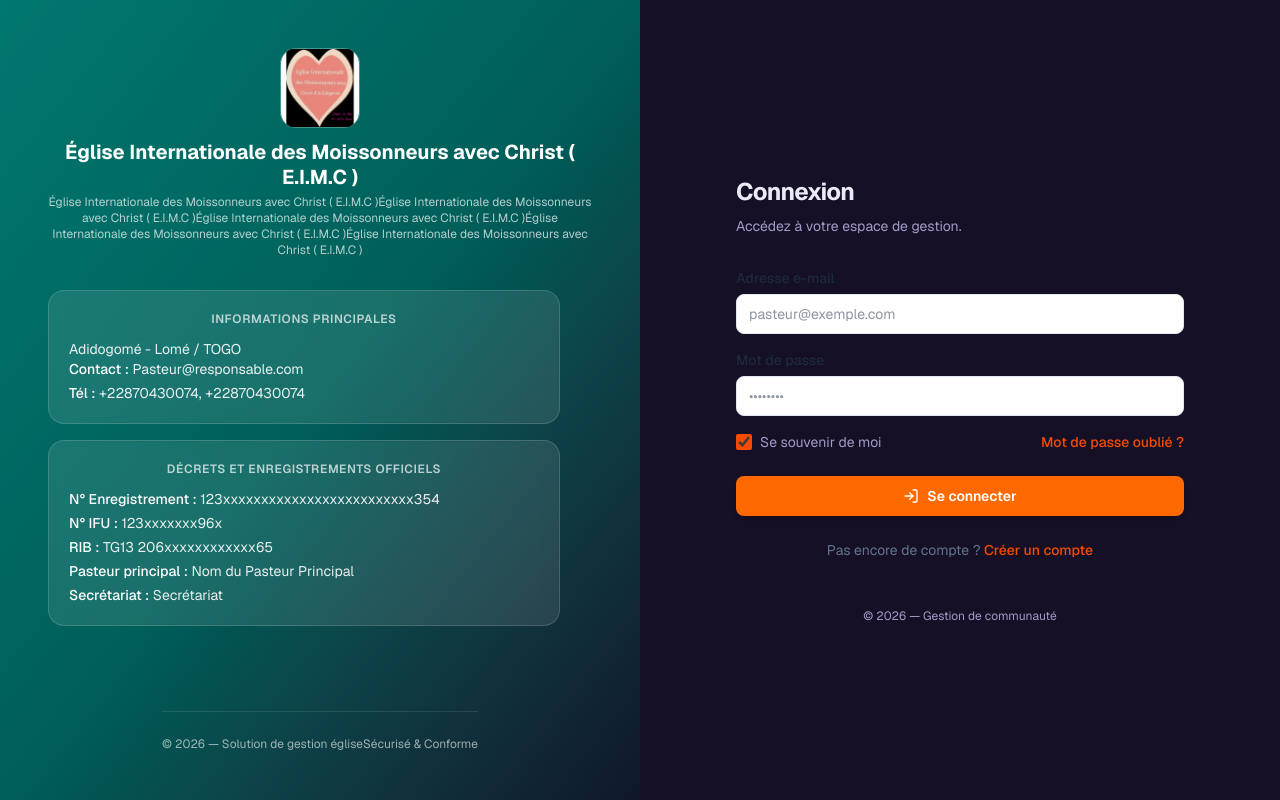
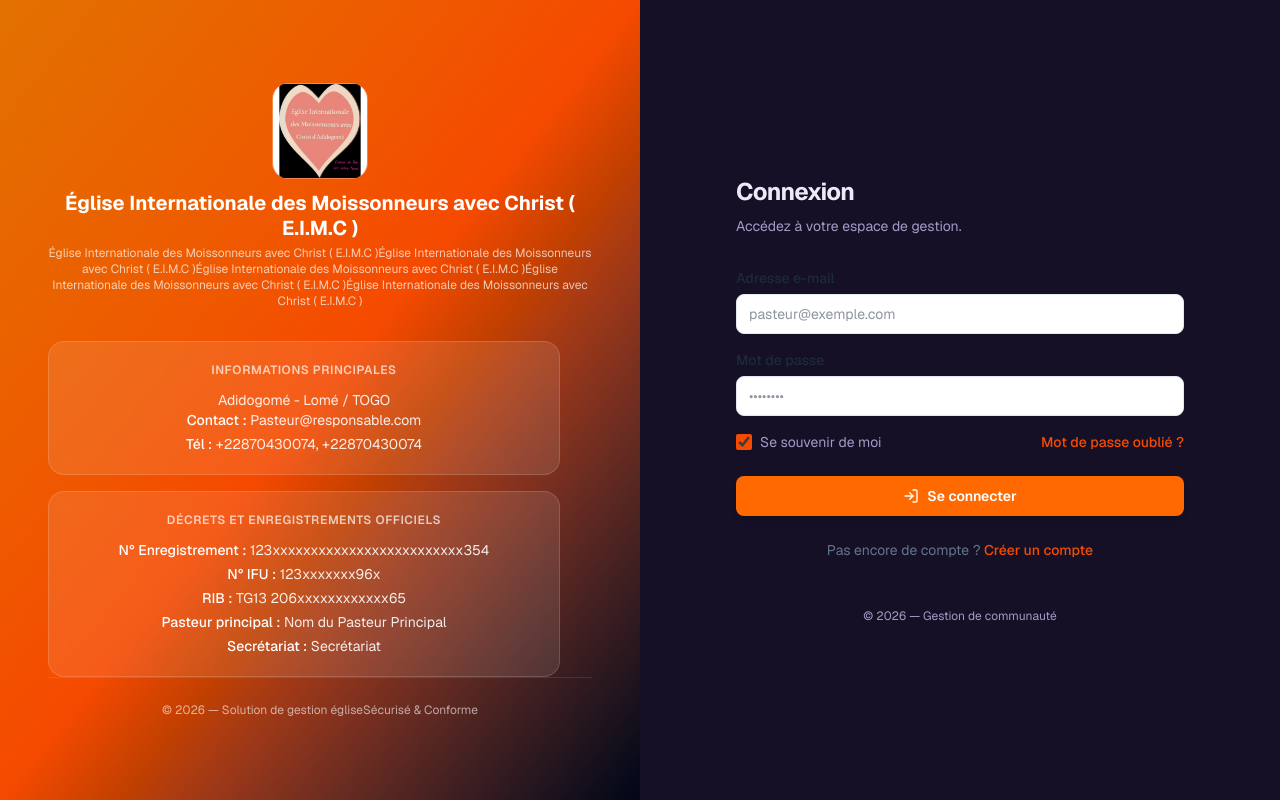
Before and after one commit to jeanbaptistedegbey10-dev/eglise-saas, a Next.js app: page /login in a window 1280 px wide. Built offline with nearby package versions, Linux system fonts and the light colour scheme; no server answers; the database is empty.

Commit message:
feat: rebranding entite unique, theme teal light & icones colorees

```diff
--- a/src/components/auth/EcranAuth.tsx
+++ b/src/components/auth/EcranAuth.tsx
@@ -22,19 +22,19 @@ export default async function EcranAuth({
     <div className="min-h-screen grid grid-cols-1 lg:grid-cols-2 bg-background">
       {/* Partie Gauche : Presentation de l'Entite */}
       <div
-        className={`hidden lg:flex flex-col items-center justify-between p-12 text-white text-center ${
+        className={`hidden lg:flex flex-col items-center justify-center p-12 text-white text-center ${
           isSky
-            ? "bg-gradient-to-br from-teal-700 via-teal-800 to-slate-900"
-            : "bg-gradient-to-br from-violet-900 via-indigo-900 to-slate-950"
+            ? "bg-gradient-to-br from-amber-600 via-orange-600 to-slate-950"
+            : "bg-gradient-to-br from-amber-600 via-orange-600 to-slate-950"
         }`}
       >
         <div>
           <div className="flex flex-col items-center gap-3 mb-8">
-            <div className="h-20 w-20 rounded-2xl bg-white/10 flex items-center justify-center border border-white/20 backdrop-blur">
+            <div className="h-24 w-24 rounded-2xl bg-white/10 flex items-center justify-center border border-white/20 backdrop-blur mx-auto">
               {config.logoUrl ? (
-                <img src={config.logoUrl} alt="Logo officiel" className="h-20 w-20 object-contain rounded-2xl" />
+                <img src={config.logoUrl} alt="Logo officiel" className="h-24 w-24 object-contain rounded-2xl mx-auto" />
               ) : (
-                <Church className="h-10 w-10 text-white"/>
+                <Church className="h-12 w-12 text-white mx-auto"/>
               )}
             </div>
             <div>
@@ -48,7 +48,7 @@ export default async function EcranAuth({
           <div className="space-y-4 max-w-lg mt-8">
             <div className="bg-white/10 border border-white/15 rounded-2xl p-5 backdrop-blur-sm space-y-3">
               <h3 className="text-xs font-semibold uppercase tracking-wider text-white/70">Informations principales</h3>
-              <div className="text-sm space-y-1 text-white/90 text-left">
+              <div className="text-sm space-y-1 text-white/90 text-center">
                 {config.adresseSiege || config.ville && (
                   <p><span className="font-medium text-white">Siège :</span> {config.adresseSiege || ""}{config.ville ? `, ${config.ville}` : ""}</p>
                 )}
@@ -61,7 +61,7 @@ export default async function EcranAuth({
 
             <div className="bg-white/10 border border-white/15 rounded-2xl p-5 backdrop-blur-sm space-y-3 mt-4">
               <h3 className="text-xs font-semibold uppercase tracking-wider text-white/70">Décrets et enregistrements officiels</h3>
-              <div className="text-sm space-y-1 text-white/90 text-left">
+              <div className="text-sm space-y-1 text-white/90 text-center">
                 {config.numeroEnregistrement && (
                   <p><span className="font-medium text-white">N° Enregistrement :</span> {config.numeroEnregistrement}</p>
                 )}
@@ -82,7 +82,7 @@ export default async function EcranAuth({
           </div>
         </div>
 
-        <div className="pt-6 border-t border-white/10 text-xs text-white/60 flex items-center justify-between">
+        <div className="pt-6 border-t border-white/10 text-xs text-white/60 flex items-center justify-center text-center w-full">
           <span>&copy; {new Date().getFullYear()} &mdash; Solution de gestion église</span>
           <span>Sécurisé & Conforme</span>
         </div>
```
